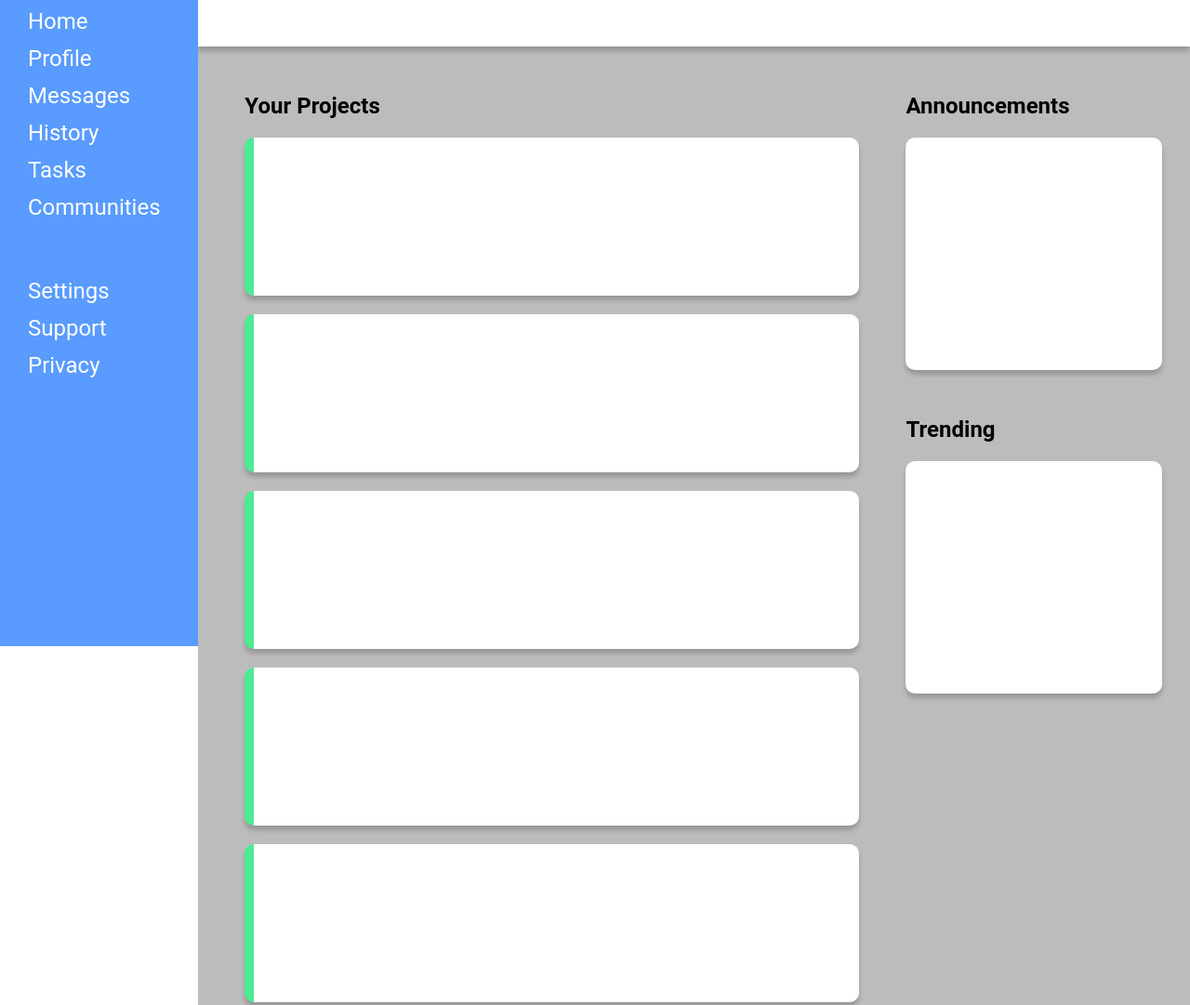
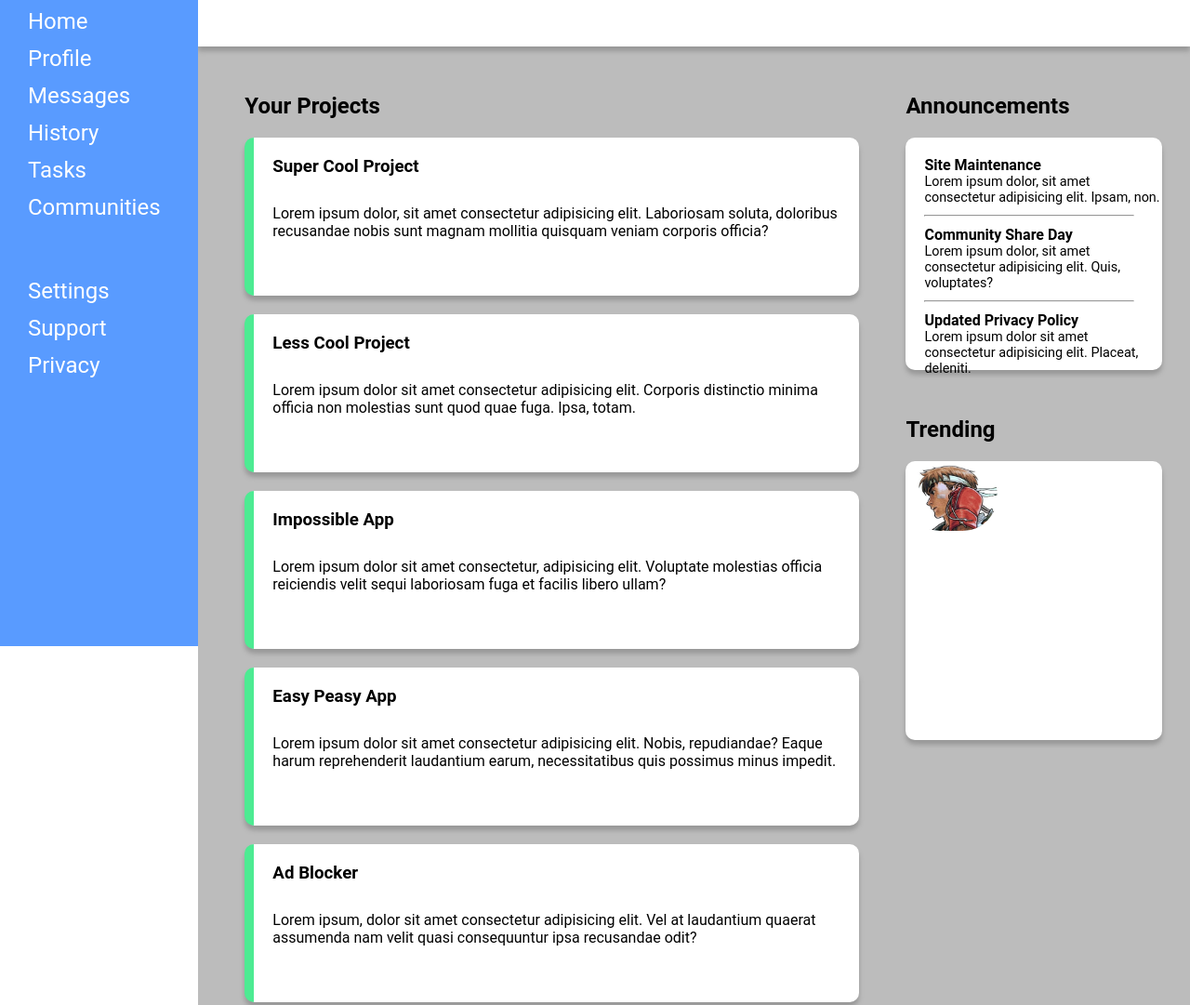
Before and after one commit to CrosscutX/Admin_Dashboard, a plain HTML site: page index.html in a window 1280 px wide. Shown: the part 105-1186 px from the top of the page at 93% size. Drawn offline with Linux system fonts and the light colour scheme.

Commit message:
Add images for trending

```diff
--- a/index.html
+++ b/index.html
@@ -26,31 +26,58 @@
         </ul>
     </div>
     <div class="header">
-
+        <h3>Site Maintenance</h3>
     </div>
     <div class="main">
         <div class="your-projects">
             <h2>Your Projects</h2>
             <div class="card-container">
-                <div class="card"></div>
-                <div class="card"></div>
-                <div class="card"></div>
-                <div class="card"></div>
-                <div class="card"></div>
-                <div class="card"></div>
+                <div class="card">
+                    <h3>Super Cool Project</h3>
+                    <p>Lorem ipsum dolor, sit amet consectetur adipisicing elit. Laboriosam soluta, doloribus recusandae nobis sunt magnam mollitia quisquam veniam corporis officia?</p>
+                </div>
+                <div class="card">
+                    <h3>Less Cool Project</h3>
+                    <p>Lorem ipsum dolor sit amet consectetur adipisicing elit. Corporis distinctio minima officia non molestias sunt quod quae fuga. Ipsa, totam.</p>
+                </div>
+                <div class="card">
+                    <h3>Impossible App</h3>
+                    <p>Lorem ipsum dolor sit amet consectetur, adipisicing elit. Voluptate molestias officia reiciendis velit sequi laboriosam fuga et facilis libero ullam?</p>
+                </div>
+                <div class="card">
+                    <h3>Easy Peasy App</h3>
+                    <p>Lorem ipsum dolor sit amet consectetur adipisicing elit. Nobis, repudiandae? Eaque harum reprehenderit laudantium earum, necessitatibus quis possimus minus impedit.</p>
+                </div>
+                <div class="card">
+                    <h3>Ad Blocker</h3>
+                    <p>Lorem ipsum, dolor sit amet consectetur adipisicing elit. Vel at laudantium quaerat assumenda nam velit quasi consequuntur ipsa recusandae odit?</p>
+                </div>
+                <div class="card">
+                    <h3>Money Maker</h3>
+                    <p>Lorem ipsum dolor sit, amet consectetur adipisicing elit. Quae sunt cum dolorum nobis nihil excepturi odio repellat ratione! Doloribus, iste.</p>
+                </div>
             </div>
         </div>
     <div class="main-right">
         <div class="announcements">
             <h2>Announcements</h2>
             <div class="announcement-card">
+                <h3>Site Maintenance</h3>
+                <p>Lorem ipsum dolor, sit amet consectetur adipisicing elit. Ipsam, non.</p>
+                <hr>
 
+                <h3>Community Share Day</h3>
+                <p>Lorem ipsum dolor, sit amet consectetur adipisicing elit. Quis, voluptates?</p>
+                <hr>
+
+                <h3>Updated Privacy Policy</h3>
+                <p>Lorem ipsum dolor sit amet consectetur adipisicing elit. Placeat, deleniti.</p>
             </div>
         </div>
         <div class="trending">
             <h2>Trending</h2>
             <div class="trending-card">
-
+                <img src="img/Student_Ryu.png" alt="">
             </div>
         </div>
     </div>
--- a/style.css
+++ b/style.css
@@ -55,6 +55,7 @@ body{
     background-color: rgb(188, 188, 188);
     grid-column: 2/3;
     grid-row: 2/3;
+    color: black;
 }
 
 .your-projects{
@@ -84,6 +85,14 @@ body{
     box-shadow: 0px 5px 5px rgb(152, 152, 152);
 }
 
+.card p{
+    padding-bottom: 40px;
+}
+
+.card h3{
+
+}
+
 .announcements {
     grid-column: 2/3;
     grid-row: 1/2;
@@ -102,6 +111,21 @@ body{
     height: 250px;
     margin-right: 30px;
     box-shadow: 0px 5px 5px rgb(152, 152, 152);
+    padding-top: 20px;
+    padding-left: 20px;
+}
+.announcement-card hr{
+    margin-top: 10px;
+    margin-bottom: 10px;
+    margin-right: 30px;
+}
+
+.announcement-card h3{
+    font-size: 1rem;
+}
+
+.announcement-card p{
+    font-size: 0.9rem;
 }
 
 .trending{
@@ -119,7 +143,12 @@ body{
 .trending-card{
     background-color: white;
     border-radius: 10px;
-    height: 250px;
+    height: 300px;
     margin-right: 30px;
     box-shadow: 0px 5px 5px rgb(152, 152, 152);
 }
+
+.trending-card img{
+    height: 75px;
+    border-radius: 50px;
+}
```
Also changed, not shown: img/Luke.png (added), img/Red_Riot.jpg (added), img/Sol_BadGoon.jpg (added), img/Student_Ryu.png (added).
